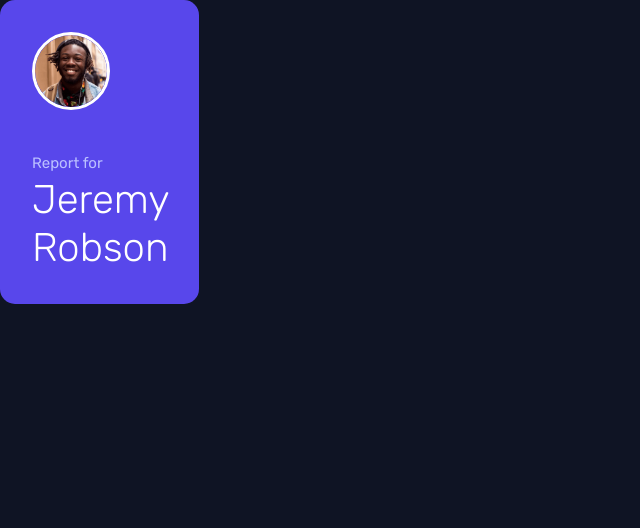
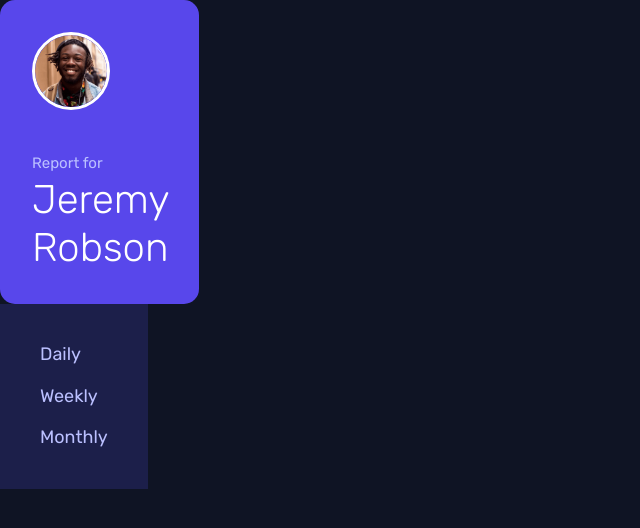
Before and after one commit to Henrique1204/Time-Tracking-Dashboard, a React (Create React App) app: page / in a window 1280 px wide. Shown: the top 528 px of the page, without its empty margins (0-640 px from the left). Built offline with nearby package versions, Linux system fonts and the light colour scheme.

Commit message:
Criar componente para navegacao em tab

```diff
--- a/src/App.tsx
+++ b/src/App.tsx
@@ -1,6 +1,7 @@
 import React from 'react';
 
 import CardUsuario from './Componentes/CardUsuario';
+import TabNavPeriodos from './Componentes/TabNavPeriodos';
 
 import imgJeremy from './Assets/image-jeremy.png';
 
@@ -8,6 +9,7 @@ const App = (): JSX.Element => {
   return (
     <main className="App">
       <CardUsuario foto={imgJeremy} nome="Jeremy Robson" />
+      <TabNavPeriodos />
     </main>
   );
 };
--- /dev/null
+++ b/src/Componentes/TabNavPeriodos/TabNavPeriodos.componente.tsx
@@ -0,0 +1,27 @@
+import React, { FC, ReactNode } from 'react';
+
+import estilos from './TabNavPeriodos.module.css';
+
+type TabNavPeriodosProps = {
+  children?: ReactNode;
+};
+
+const TabNavPeriodos: FC<TabNavPeriodosProps> = () => {
+  return (
+    <nav className={estilos.container}>
+      <ul>
+        <li className={estilos.opcaoTab}>
+          <button>Daily</button>
+        </li>
+        <li className={estilos.opcaoTab}>
+          <button>Weekly</button>
+        </li>
+        <li className={estilos.opcaoTab}>
+          <button>Monthly</button>
+        </li>
+      </ul>
+    </nav>
+  );
+};
+
+export default TabNavPeriodos;
--- /dev/null
+++ b/src/Componentes/TabNavPeriodos/TabNavPeriodos.module.css
@@ -0,0 +1,28 @@
+.container {
+  max-width: fit-content;
+  padding: 3.2rem;
+  background-color: var(--bg-azul-escuro);
+}
+
+.opcaoTab + .opcaoTab {
+  margin-top: 0.4rem;
+}
+
+.opcaoTab.ativo button,
+.opcaoTab button:hover,
+.opcaoTab button:focus,
+.opcaoTab button:active {
+  color: #FFF;
+}
+
+.opcaoTab button {
+  padding: 0.8rem;
+  border: none;
+  font-size: 1.8rem;
+  color: var(--fonte-azul-claro);
+  line-height: 1.2;
+  background-color: transparent;
+  transition: color 0.3s ease;
+  cursor: pointer;
+  outline: none;
+}
--- /dev/null
+++ b/src/Componentes/TabNavPeriodos/index.tsx
@@ -0,0 +1,3 @@
+import TabNavPeriodos from './TabNavPeriodos.componente';
+
+export default TabNavPeriodos;
--- a/src/index.css
+++ b/src/index.css
@@ -40,6 +40,9 @@ html, :root {
   margin: 0;
   padding: 0;
   font-family: var(--font-family);
+  font-weight: 400;
+  list-style: none;
+  text-decoration: none;
   color: var(--fonte-branca);
   box-sizing: border-box;
   outline: none;
```
